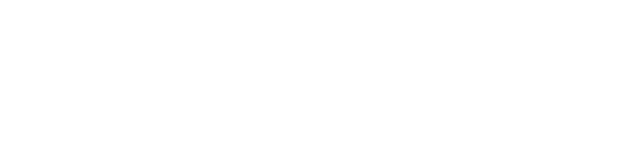
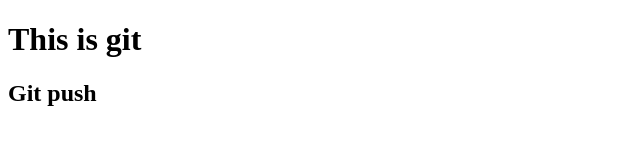
Before and after one commit to mahfuz091/my-secound-repo, a plain HTML site: page index.html in a window 1280 px wide. Shown: the whole page, without its empty margins (0-640 px from the left). Drawn offline with Linux system fonts and the light colour scheme.

Commit message:
added header

```diff
--- a/index.html
+++ b/index.html
@@ -7,6 +7,8 @@
     <title>My Secound Repo</title>
 </head>
 <body>
+    <h1>This is git</h1>
+    <h2>Git push</h2>
 
 </body>
 </html>
```
